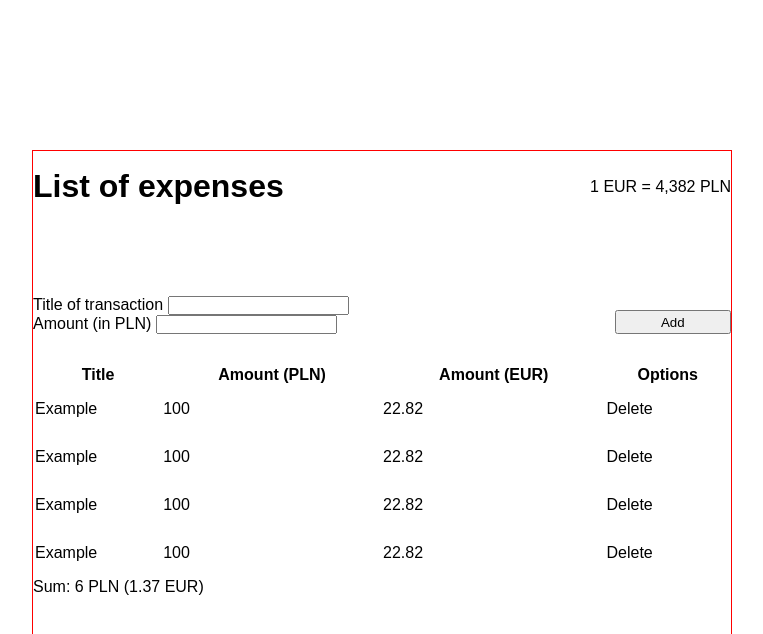
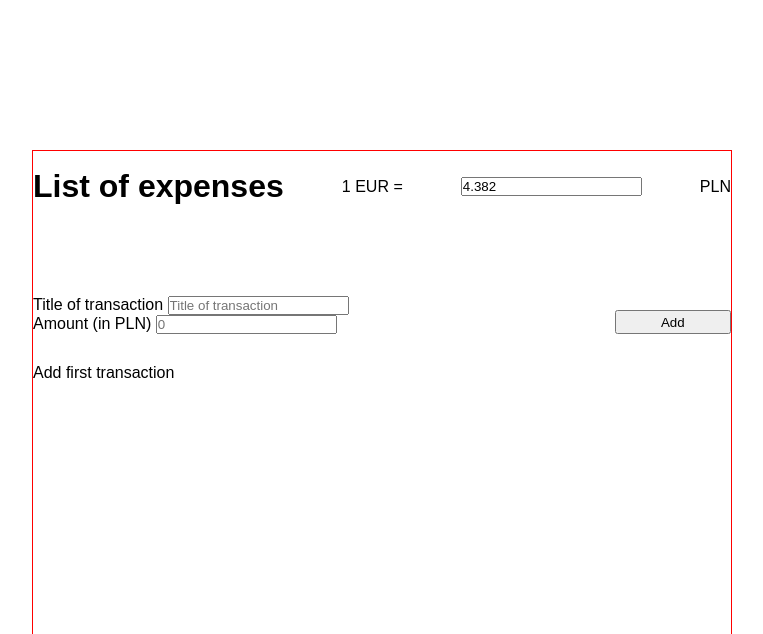
Before and after one commit to maciejewskakatarzyna/playbook, a React (Create React App) app: page / in a window 1280 px wide. Shown: the top 634 px of the page, without its empty margins (258-1021 px from the left). Built offline with nearby package versions, Linux system fonts and the light colour scheme.

Commit message:
add deleteTransaction option

```diff
--- a/package.json
+++ b/package.json
@@ -11,6 +11,7 @@
     "@types/react": "^18.0.6",
     "@types/react-dom": "^18.0.2",
     "@types/styled-components": "^5.1.25",
+    "@withshepherd/faker": "^5.5.5",
     "eslint-config-prettier": "^8.5.0",
     "eslint-plugin-prettier": "^4.0.0",
     "prettier": "^2.6.2",
--- /dev/null
+++ b/src/App.js
@@ -0,0 +1,50 @@
+import React, { useState } from 'react';
+import Header from './components/Header/Header';
+import Form from './components/Form/Form';
+import Table from './components/Table/Table';
+import Sum from './components/Sum/Sum';
+import styled from 'styled-components';
+
+const Wrapper = styled.div`
+  width: 70rem;
+  height: 50rem;
+  border: 1px solid red;
+  display: grid;
+  grid-template-rows: 1fr 2fr 3fr 1fr;
+`;
+
+function App() {
+  const [transactions, setTransactions] = useState([]);
+  const [conversionRate, setConversionRate] = useState(4.382);
+
+  const addTransaction = transaction => {
+    setTransactions([...transactions, transaction]);
+  };
+
+  const [sum, setSum] = useState([]);
+
+  const getSum = transaction => {
+    const amountInNumber = parseInt(transaction.amount);
+    setSum([...sum, amountInNumber]);
+  };
+
+  const deleteTransaction = id => {
+    const filteredTransactions = transactions.filter(transaction => transaction.id !== id);
+    setTransactions(filteredTransactions);
+  };
+
+  return (
+    <Wrapper>
+      <Header conversionRate={conversionRate} setConversionRate={setConversionRate} />
+      <Form addTransaction={addTransaction} getSum={getSum} />
+      <Table
+        transactions={transactions}
+        deleteTransaction={deleteTransaction}
+        conversionRate={conversionRate}
+      />
+      <Sum transactions={transactions} sum={sum} conversionRate={conversionRate} />
+    </Wrapper>
+  );
+}
+
+export default App;
--- a/src/App.tsx
+++ /dev/null
@@ -1,27 +0,0 @@
-import React from 'react';
-import Header from './components/Header/Header';
-import Form from './components/Form/Form';
-import Table from './components/Table/Table';
-import Sum from './components/Sum/Sum';
-import styled from 'styled-components';
-
-const Wrapper = styled.div`
-  width: 70rem;
-  height: 50rem;
-  border: 1px solid red;
-  display: grid;
-  grid-template-rows: 1fr 2fr 3fr 1fr;
-`;
-
-function App() {
-  return (
-    <Wrapper>
-      <Header />
-      <Form />
-      <Table />
-      <Sum />
-    </Wrapper>
-  );
-}
-
-export default App;
--- a/src/components/Form/Form.js
+++ b/src/components/Form/Form.js
@@ -1,5 +1,8 @@
 import React from 'react';
 import styled from 'styled-components';
+import { useForm } from 'react-hook-form';
+import FormField from './FormField';
+import faker from '@withshepherd/faker';
 
 const Wrapper = styled.div`
   display: flex;
@@ -20,16 +23,60 @@ const StyledButton = styled.button`
   height: 2.4rem;
 `;
 
-const Form = () => {
+const Form = ({ addTransaction, getSum }) => {
+  const {
+    register,
+    handleSubmit,
+    formState: { errors },
+  } = useForm();
+
+  let newTransaction = {};
+
+  const handleAddTransaction = transaction => {
+    addTransaction(transaction);
+  };
+
+  const onSubmit = data => {
+    newTransaction = data;
+    newTransaction.id = faker.datatype.uuid();
+    handleAddTransaction(newTransaction);
+    getSum(data);
+  };
+
   return (
-    <StyledForm>
+    <StyledForm onSubmit={handleSubmit(onSubmit)}>
       <Wrapper>
-        <label>
-          Title of transaction <input type='text' />
-        </label>
-        <label>
-          Amount (in PLN) <input type='number' />
-        </label>
+        <FormField
+          label='Title of transaction'
+          name='title'
+          id='title'
+          placeholder='Title of transaction'
+          {...register('title', {
+            required: 'Title is required',
+            minLength: {
+              value: 5,
+              message: 'Title should have at least 5 characters',
+            },
+          })}
+        />
+        {errors.title ? (
+          <>
+            {errors.title.type === 'required' && <p>{errors.title.message}</p>}
+            {errors.title.type === 'minLength' && <p>{errors.title.message}</p>}
+          </>
+        ) : null}
+        <FormField
+          label='Amount (in PLN)'
+          name='amount'
+          id='amount'
+          placeholder='0'
+          type='number'
+          step='0.01'
+          {...register('amount', {
+            required: 'Amount is required',
+            message: 'Amount is required',
+          })}
+        />
       </Wrapper>
       <StyledButton type='submit'>Add</StyledButton>
     </StyledForm>
--- /dev/null
+++ b/src/components/Form/FormField.js
@@ -0,0 +1,27 @@
+import React from 'react';
+
+const FormField = React.forwardRef(
+  ({ onChange, value, label, name, id, placeholder, step, type = 'text', ...props }, ref) => {
+    return (
+      <div>
+        <label htmlFor={id}>
+          {label}{' '}
+          <input
+            name={name}
+            id={id}
+            type={type}
+            value={value}
+            placeholder={placeholder}
+            onChange={onChange}
+            data-testid={label}
+            step={step}
+            {...props}
+            ref={ref}
+          />
+        </label>
+      </div>
+    );
+  }
+);
+
+export default FormField;
--- a/src/components/Header/Header.js
+++ b/src/components/Header/Header.js
@@ -8,11 +8,22 @@ const Wrapper = styled.div`
   justify-content: space-between;
 `;
 
-const Header = () => {
+const Header = ({ conversionRate, setConversionRate }) => {
+  const handleSetConversionRate = rate => {
+    setConversionRate(rate);
+  };
+
   return (
     <Wrapper>
       <h1>List of expenses</h1>
-      <p>1 EUR = 4,382 PLN</p>
+      <p>1 EUR = </p>
+      <input
+        defaultValue={conversionRate}
+        type='number'
+        step='0.001'
+        onChange={e => handleSetConversionRate(e.target.value)}
+      />
+      <p>PLN</p>
     </Wrapper>
   );
 };
--- a/src/components/Sum/Sum.js
+++ b/src/components/Sum/Sum.js
@@ -1,18 +1,15 @@
 import React from 'react';
+import { PLNtoEUR } from '../../helpers/plnToEur';
 import { sumAmount } from '../../helpers/sumAmount';
-import { PLNtoEUR } from '../../helpers/plnToEur';
 
-const EUR = 4.382;
+const Sum = ({ transactions, sum, conversionRate }) => {
+  const EUR = conversionRate;
 
-const sumPLN = sumAmount([1, 2, 3]);
-const sumEUR = PLNtoEUR(sumPLN, EUR);
-
-const Sum = () => {
+  const sumPLN = transactions.length && sumAmount(sum);
+  const sumEUR = PLNtoEUR(sumPLN, EUR);
   return (
     <div>
-      <p>
-        Sum: {sumPLN} PLN ({sumEUR} EUR)
-      </p>
+      <p>{transactions.length ? `Sum: ${sumPLN} PLN (${sumEUR} EUR)` : null}</p>
     </div>
   );
 };
--- a/src/components/Table/Table.js
+++ b/src/components/Table/Table.js
@@ -1,7 +1,8 @@
 import React from 'react';
 import TableRow from '../TableRow/TableRow';
 
-const Table = () => {
+const Table = ({ transactions, deleteTransaction, conversionRate }) => {
+  if (transactions.length) {
     return (
       <table>
         <thead>
@@ -13,13 +14,20 @@ const Table = () => {
           </tr>
         </thead>
         <tbody>
-        <TableRow />
-        <TableRow />
-        <TableRow />
-        <TableRow />
+          {transactions.map(transaction => (
+            <TableRow
+              transaction={transaction}
+              key={transaction.id}
+              deleteTransaction={deleteTransaction}
+              conversionRate={conversionRate}
+            />
+          ))}
         </tbody>
       </table>
     );
+  } else {
+    return <p>Add first transaction</p>;
+  }
 };
 
 export default Table;
--- a/src/components/TableRow/TableRow.js
+++ b/src/components/TableRow/TableRow.js
@@ -2,18 +2,19 @@ import React from 'react';
 
 import { PLNtoEUR } from '../../helpers/plnToEur';
 
-const EUR = 4.382;
-const PLN = 100;
+const TableRow = ({ transaction, deleteTransaction, conversionRate }) => {
+  const EUR = conversionRate;
+  const PLN = transaction.amount;
 
-const EURamount = PLNtoEUR(PLN, EUR);
-
-const TableRow = () => {
+  const EURamount = PLNtoEUR(PLN, EUR);
   return (
     <tr>
-      <td>Example</td>
-      <td>{PLN}</td>
+      <td>{transaction.title}</td>
+      <td>{transaction.amount}</td>
       <td>{EURamount}</td>
-      <td>Delete</td>
+      <td>
+        <button onClick={() => deleteTransaction(transaction.id)}>Delete</button>
+      </td>
     </tr>
   );
 };
```
Also changed, not shown: 1 other file (tests, documents, lock files or other folders). Lines whose indentation alone changed are shown as unchanged.
